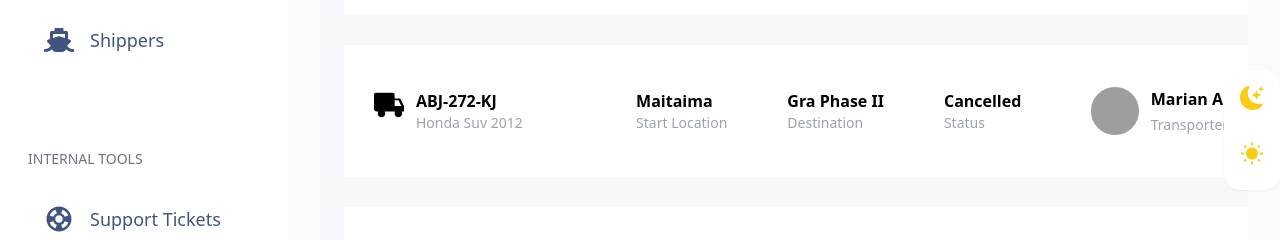
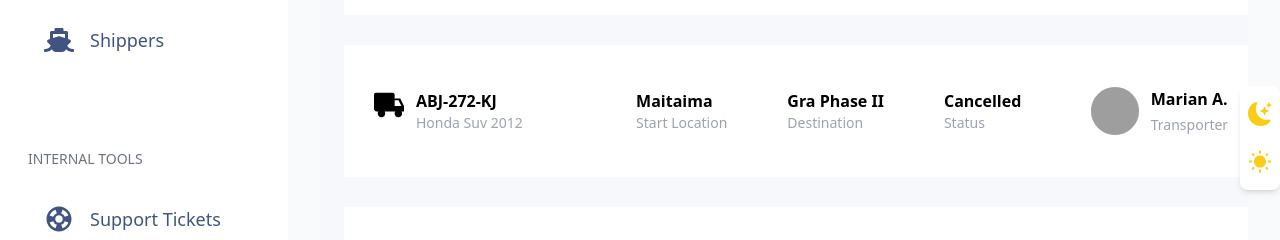
Before and after one commit to Dr-Oxy/Logistic_Dashboard, a Next.js app: page /vehicles in a window 1280 px wide. Shown: the part 450-690 px from the top of the page. Built offline with nearby package versions, Linux system fonts and the light colour scheme; grey boxes are pictures that could not be loaded.

Commit message:
Ui fixes, added active state for theme toggler

```diff
--- a/components/Card.jsx
+++ b/components/Card.jsx
@@ -4,7 +4,7 @@ import style from '../styles/Home.module.css';
 const Card = ({ small, heading, joined, bg, icon, hover }) => {
   return (
     <div
-      className={`${style.card} pl-8 bg-white dark:bg-night-blue rounded-md text-gray-400 flex items-center relative ${hover}`}
+      className={`${style.card} pl-8 bg-white dark:bg-night-blue rounded-md text-gray-400 flex items-center relative ${hover} shadow-sm`}
     >
       <div>
         <p className="uppercase">{small ?? 'registered customers'}</p>
--- a/components/Layout.jsx
+++ b/components/Layout.jsx
@@ -16,7 +16,7 @@ import Modal from './Modal';
 export const Layout = ({ children }) => {
   const { isOpen } = useContext(DataContext);
 
-  const { setTheme } = useTheme();
+  const { setTheme, theme } = useTheme();
 
   return (
     <div
@@ -36,7 +36,7 @@ export const Layout = ({ children }) => {
         <TopNav />
         {children}
       </main>
-      <Theme setTheme={setTheme} />
+      <Theme theme={theme} setTheme={setTheme} />
 
       {isOpen ? <Modal /> : ''}
     </div>
--- a/components/Theme.jsx
+++ b/components/Theme.jsx
@@ -2,16 +2,23 @@ import { MdWbSunny } from 'react-icons/md';
 
 import { BsMoonStarsFill } from 'react-icons/bs';
 
-const Theme = ({ setTheme }) => {
+const Theme = ({ setTheme, theme }) => {
   return (
-    <div className="bg-white dark:bg-night-blue flex flex-col items-center w-fit px-2 py-4 shadow-sm rounded-2xl fixed bottom-40 right-0">
-      <button onClick={() => setTheme('dark')}>
+    <div className="bg-white dark:bg-night-blue flex flex-col items-center w-fit px-2 py-4 shadow-md rounded-lg fixed bottom-40 right-0">
+      <button
+        className={`${theme === 'dark' ? 'bg-white/[0.2] p-2 rounded-lg' : ''}`}
+        onClick={() => {
+          setTheme('dark');
+        }}
+      >
         <BsMoonStarsFill className=" text-2xl fill-yellow-400" />
       </button>
 
       <button
         onClick={() => setTheme('light')}
-        className={`{theme__active} mt-6 p-2 rounded-lg`}
+        className={`${
+          theme === 'light' ? 'bg-gray-200 p-2 rounded-lg' : ''
+        }  mt-6 `}
       >
         <MdWbSunny className="text-2xl fill-yellow-400" />
       </button>
--- a/pages/index.js
+++ b/pages/index.js
@@ -42,7 +42,7 @@ export default function Home() {
       <div className={home.card__grid}>
         <Card
           bg="bg-blue-700"
-          hover="hover:bg-blue-700[0.9] dark:hover:bg-blue-700/[0.9]"
+          hover="hover:bg-blue-700/[0.9] dark:hover:bg-blue-700/[0.9]"
           icon={<GoPerson />}
         />
 
--- a/styles/Home.module.css
+++ b/styles/Home.module.css
@@ -56,6 +56,7 @@
 
 .tabs:hover {
   background-color: rgba(56, 108, 226, 0.3);
+  color: white;
 }
 
 .tab__content {
```
